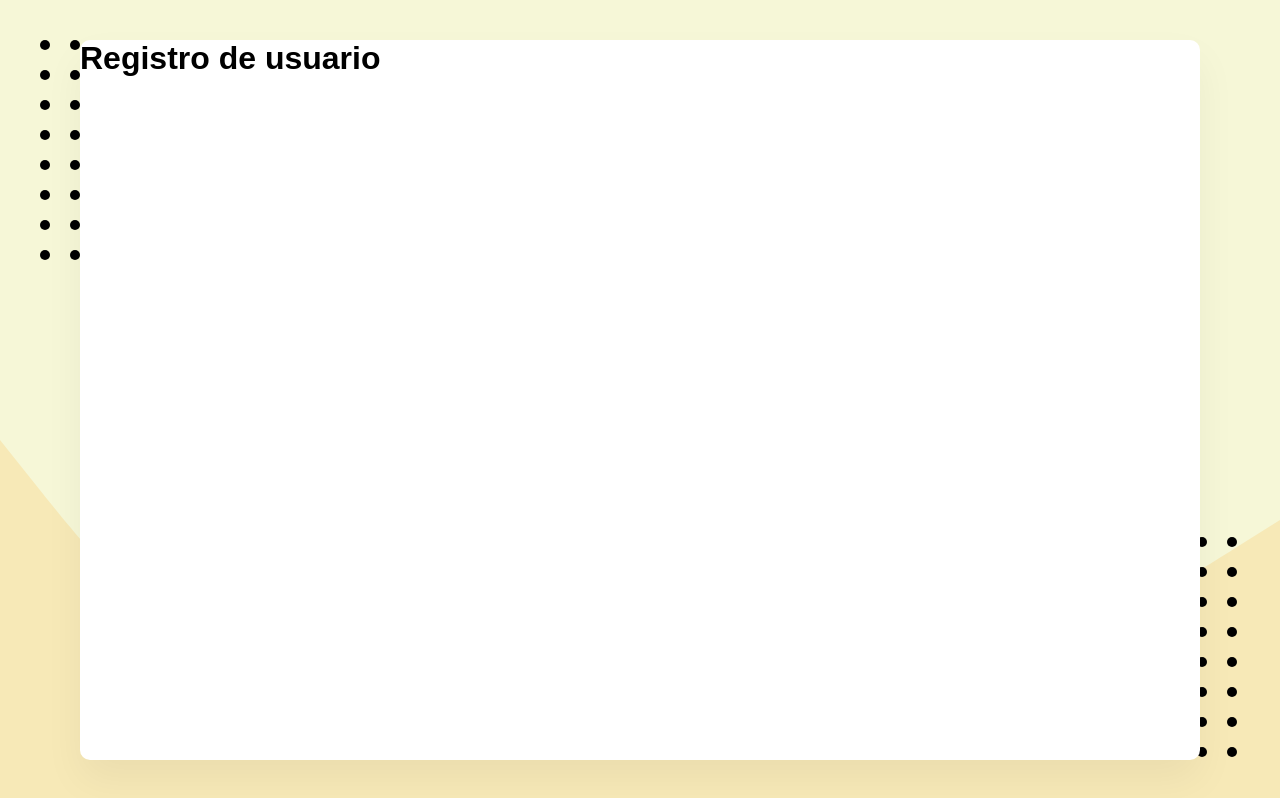
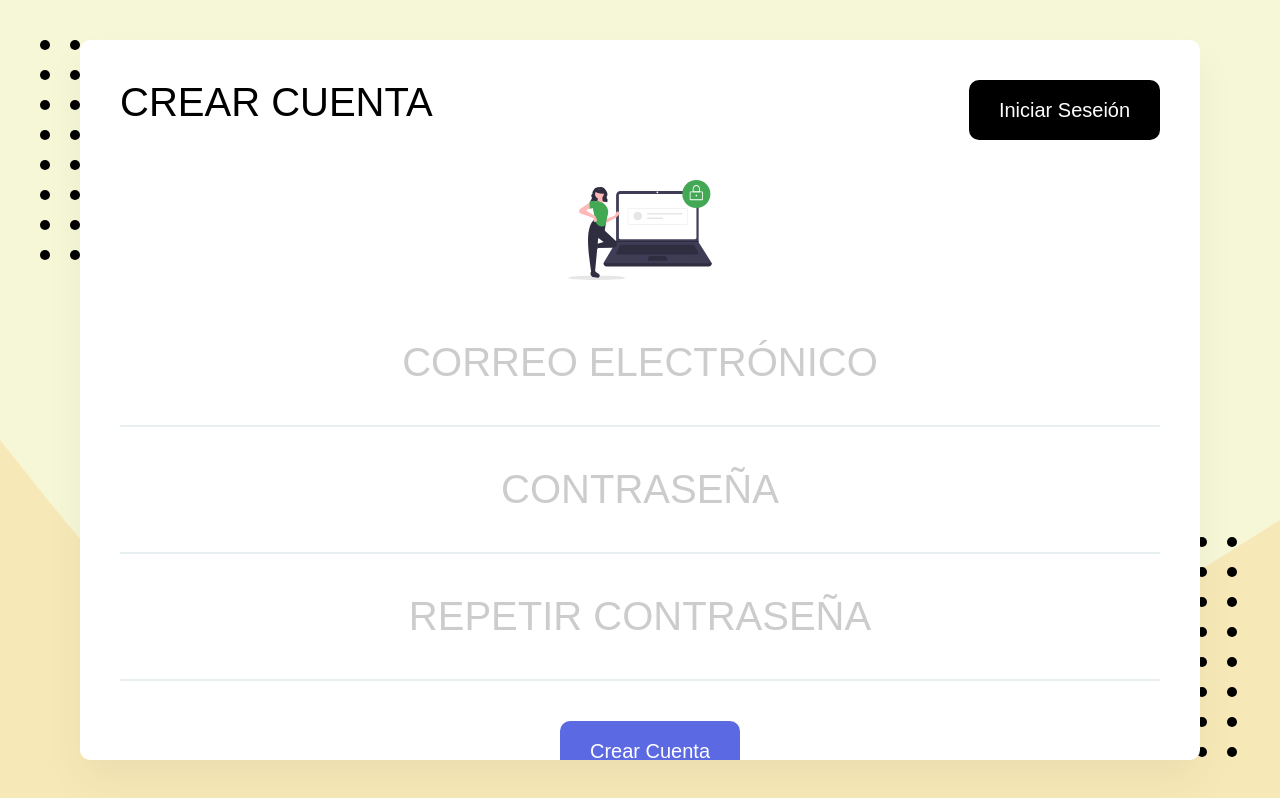
Before and after one commit to kidaniland/Gastos-app, a React (Create React App) app: page /registro in a window 1280 px wide. Built offline with nearby package versions, Linux system fonts and the light colour scheme; what webfontloader would draw is missing.

Commit message:
Se crea elemento Formulario del registro y tema de colores para la app

```diff
--- a/src/components/RegisterUser.js
+++ b/src/components/RegisterUser.js
@@ -1,10 +1,57 @@
-import React from 'react'
+import React from 'react';
+import { Helmet } from 'react-helmet';
+import { Header, Title, ContainerButtons, ContainerHeader } from '../elements/Header';
+import Button from '../elements/Button';
+import {
+    Form,
+    Input,
+    ContainerBtn } from '../elements/FormElements';
+import { ReactComponent as SvgLogin } from '../images/registro.svg';
+import styled from 'styled-components';
+
+const Svg = styled(SvgLogin)`
+    width: 100%;
+    max-height: 6.25rem;
+    margin-bottom: 1.25rem;
+`;
 
 const RegisterUser = () => {
     return (
-        <h1>
-           Registro de usuario
-        </h1>
+        <>
+            <Helmet>
+                <title>Crear cuentas</title>
+            </Helmet>
+            <Header>
+                <ContainerHeader>
+                    <Title>Crear cuenta</Title>
+                    <div>
+                        <Button to="/iniciar-sesion">Iniciar Seseión</Button>
+                    </div>
+
+                </ContainerHeader>
+            </Header>
+            <Form >
+                <Svg/>
+                <Input
+                    type="email"
+                    name="email"
+                    placeholder="Correo Electrónico"
+                />
+                <Input
+                    type="password"
+                    name="password"
+                    placeholder="Contraseña"
+                />
+                <Input
+                    type="password"
+                    name="password2"
+                    placeholder="Repetir Contraseña"
+                />
+                <ContainerBtn>
+                    <Button as="button" type="submit" primario>Crear Cuenta</Button>
+                </ContainerBtn>
+            </Form>
+        </>
     )
 }
 
--- /dev/null
+++ b/src/elements/FormElements.js
@@ -0,0 +1,70 @@
+import styled from 'styled-components';
+import theme from '../theme';
+
+const FilterContainer = styled.div`
+    display: flex;
+    justify-content: space-between;
+    margin-bottom: 1.87rem; /* 30px */
+
+    @media(max-width: 60rem){ /* 950px */
+        flex-direction: column;
+
+        & > * {
+            width: 100%;
+            margin-bottom: 0.62rem; /* 10px */
+        }
+    }
+`;
+
+const Form = styled.form`
+    padding: 0 2.5rem; /* 40px */
+
+    height: 100%;
+    display: flex;
+    flex-direction: column;
+    justify-content: space-around;
+    input {
+        width: 100%;
+        text-align: center;
+        padding: 2.5rem 0;
+        font-family: 'Work Sans', sans-serif;
+        &::placeholder {
+            color: rgba(0,0,0,.2);
+        }
+    }
+
+    @media(max-width: 60rem){ /* 950px */
+        justify-content: start;
+    }
+`;
+
+const Input = styled.input`
+    font-size: 2.5rem; /* 40px */
+    text-transform: uppercase;
+    border: none;
+    border-bottom: 2px solid ${theme.grisClaro};
+    outline: none;
+
+    @media(max-width: 60rem){ /* 950px */
+        font-size: 2.2rem; /* 24px */
+    }
+`;
+
+const BigInput = styled(Input)`
+    font-size: 4.37rem; /* 70px */
+    font-weight: bold;
+`;
+
+const ContainerBtn = styled.div`
+    display: flex;
+    justify-content: center;
+    margin: 2.5rem 0;  /* 40px */
+`;
+
+export {
+    FilterContainer,
+    Form,
+    Input,
+    BigInput,
+    ContainerBtn
+}
--- /dev/null
+++ b/src/theme.js
@@ -0,0 +1,12 @@
+const theme = {
+    fondo: '#F9F9F9',
+    colorPrimario: '#5B69E2',
+    colorSecundario: '#000',
+    verde: '#43A854',
+    rojo: '#E34747',
+    grisClaro: '#E8EFF1',
+    grisClaro2: '#CBDDE2',
+    azulClaro: '#8792F1'
+}
+
+export default theme;
```
